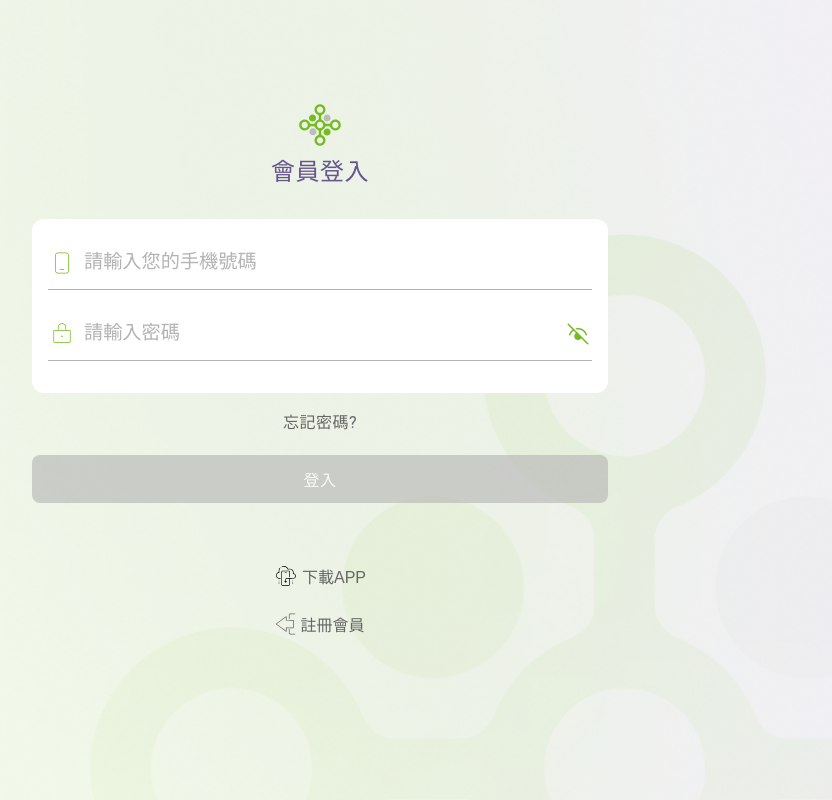
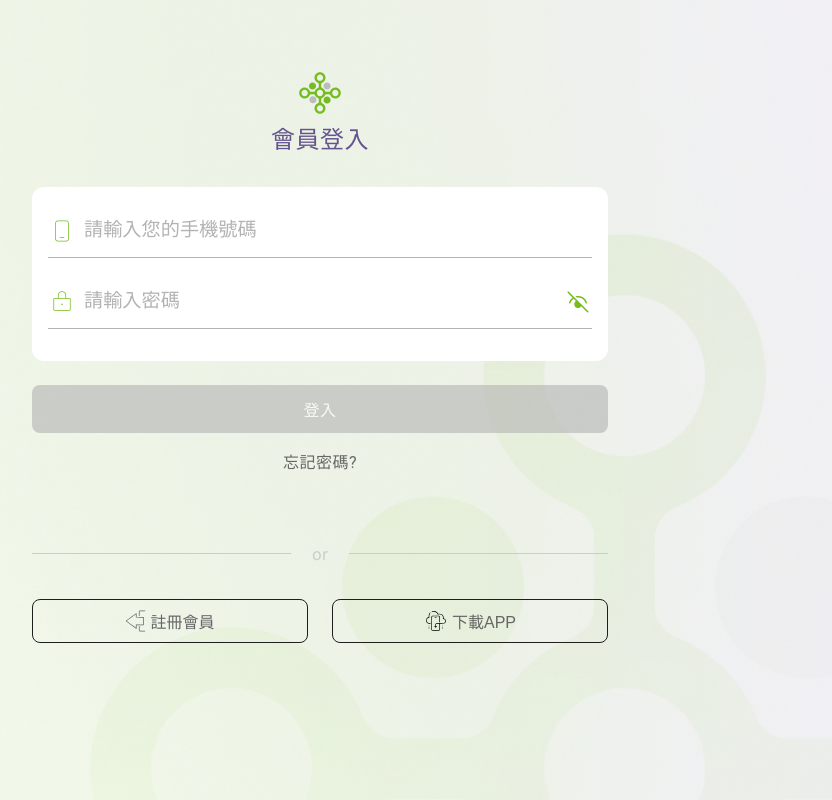
Before and after one commit to kerwinwork923/raphael, a Nuxt app: page /login in a window 1280 px wide. Shown: the whole page, without its empty margins (320-1152 px from the left). Built offline with nearby package versions, Linux system fonts and the light colour scheme.

Commit message:
fix: download app style

```diff
--- a/pages/login.vue
+++ b/pages/login.vue
@@ -28,23 +28,25 @@
 
         </div> -->
 
+        <button class="loginBtn" @click="login" :disabled="!mobile || !password">
+          登入
+        </button>
         <div class="forgetPasswordGroup">
           <router-link to="/forgetPassword">忘記密碼?</router-link>
         </div>
-        <button class="loginBtn" @click="login" :disabled="!mobile || !password">
-          登入
-        </button>
 
         <div class="bottomHintGroup">
+          <!-- 分隔線 -->
+          <div class="separate">or</div>
+          <router-link to="/register">
+            <img class="icon" src="../assets/imgs/register.svg" alt="" />
+            <h5>註冊會員</h5>
+          </router-link>
           <!-- PWA 安裝按鈕 -->
           <button type="button" class="downloadBtn" @click="installPWA">
             <img src="../assets/imgs/download.svg" />
             <h5>下載APP</h5>
           </button>
-          <router-link to="/register">
-            <img class="icon" src="../assets/imgs/register.svg" alt="" />
-            <h5>註冊會員</h5>
-          </router-link>
         </div>
       </div>
     </div>
@@ -81,7 +83,7 @@
   }
 
   .loginGroup {
-    padding-top: 100px;
+    padding-top: 4.25rem;
     width: 90%;
     margin: 0 auto;
     max-width: 576px;
@@ -226,23 +228,52 @@
 
     .bottomHintGroup {
       display: grid;
+      grid-template-columns: repeat(2, 1fr);
+      grid-template-rows: repeat(2, 1fr);
       gap: 1.5rem;
       margin-top: 60px;
+      .separate{
+        position: relative;
+        display: flex;
+        align-items: center;
+        justify-content: center;
+        color: $raphael-gray-300;
+        grid-column: 1 / 3;
 
+        &::before,&::after{
+          content:"";
+          position: absolute;
+          background: $raphael-gray-300;
+          width: 45%;
+          height: 1px;
+        }
+
+        &::before{
+          left: 0;
+        }
+
+        &::after{
+          right: 0;
+        }
+      }
       .downloadBtn {
+        background: transparent;
         display: flex;
         align-items: center;
         justify-content: center;
         gap: 4px;
-        background: transparent;
         border: 0;
         color: $raphael-gray-500;
         font-size: 1rem;
+        border-radius: 8px;
+        border: 1px solid #1e1e1e;
+        padding: 9px;
         cursor: pointer;
         transition: all .2s ease;
 
         &:hover {
           color: $raphael-green-400;
+          border: 1px solid $raphael-green-400;
         }
       }
 
@@ -255,11 +286,15 @@
         width: 100%;
         text-align: center;
         text-decoration: none;
+        border-radius: 8px;
+        border: 1px solid #1e1e1e;
+        padding: 9px;
         color: #666;
         transition: all .2s ease;
 
         &:hover {
           color: $raphael-green-400;
+          border: 1px solid $raphael-green-400;
         }
       }
     }
--- a/pages/register.vue
+++ b/pages/register.vue
@@ -69,6 +69,8 @@
         </button>
 
         <div class="bottomHintGroup">
+          <!-- 分隔線 -->
+          <div class="separate">or</div>
           <router-link to=/login>
             <img class="icon" src="../assets/imgs/change.svg" alt="" />
             <h5>已有會員</h5>
@@ -573,7 +575,7 @@ export default {
   width: 100%;
   padding-bottom: 2rem;
   .registerGroup {
-    padding-top: 100px;
+    padding-top: 4.25rem;
     width: 90%;
     margin: 0 auto;
     max-width: 576px;
@@ -781,7 +783,32 @@ export default {
     }
 
     .bottomHintGroup {
+      display: grid;
+      gap: 1.5rem;
       margin-top: 60px;
+      .separate{
+        position: relative;
+        display: flex;
+        align-items: center;
+        justify-content: center;
+        color: $raphael-gray-300;
+
+        &::before,&::after{
+          content:"";
+          position: absolute;
+          background: $raphael-gray-300;
+          width: 45%;
+          height: 1px;
+        }
+
+        &::before{
+          left: 0;
+        }
+
+        &::after{
+          right: 0;
+        }
+      }
       a {
         display: flex;
         justify-content: center;
@@ -791,11 +818,15 @@ export default {
         width: 100%;
         text-align: center;
         text-decoration: none;
+        border-radius: 8px;
+        border: 1px solid #1e1e1e;
+        padding: 9px;
         color: #666;
         transition: all .2s ease;
 
         &:hover {
           color: $raphael-green-400;
+          border: 1px solid $raphael-green-400;
         }
       }
     }
```
